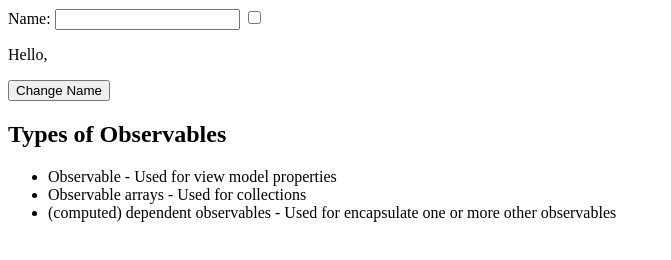
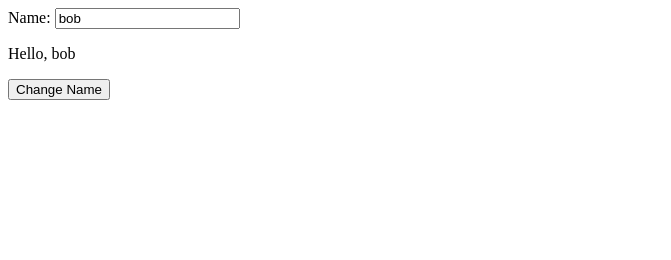
Before and after one commit to plumcube/knockout_eval, a plain HTML site: page index.html in a window 1280 px wide. Shown: the whole page, without its empty margins (0-671 px from the left). Drawn offline with Linux system fonts and the light colour scheme; a script that the page names is missing.

Commit message:
added new test cases

```diff
--- a/index.html
+++ b/index.html
@@ -1,24 +1,32 @@
 <html>
     <header>
-        <script src="http://knockoutjs.com/downloads/knockout-2.2.1.js"></script>
+
+        <script src="jquery-1.7.2.min.js"></script>
+        <script src="knockout-2.2.1.js"></script>
         <script src="knockout_eval.js"></script>
     </header>
     <body>
 
-
-        Name: <input type="text" data-bind="value: name, valueUpdate: 'afterkeydown'" />
-        <input type="checkbox" data-bind="checked: nameVisible" />
+        Name: <input type="text" data-bind="value: name" />
         <p>
-            Hello, <span data-bind="text: name, visible: nameVisible"></span>
+            Hello, <span data-bind="text: name"></span>
         </p>
         <button data-bind="click: changeName">Change Name</button>
 
-        <h2>Types of Observables</h2>
-        <ul>
-            <li>Observable - Used for view model properties</li>
-            <li>Observable arrays - Used for collections</li>
-            <li>(computed) dependent observables - Used for encapsulate one or more other observables</li>
-        </ul>
+
+        <!--Name: <input type="text" data-bind="value: name, valueUpdate: 'afterkeydown'" />-->
+        <!--<input type="checkbox" data-bind="checked: nameVisible" />-->
+        <!--<p>-->
+        <!--    Hello, <span data-bind="text: name, visible: nameVisible"></span>-->
+        <!--</p>-->
+        <!--<button data-bind="click: changeName">Change Name</button>-->
+
+        <!--<h2>Types of Observables</h2>-->
+        <!--<ul>-->
+        <!--    <li>Observable - Used for view model properties</li>-->
+        <!--    <li>Observable arrays - Used for collections</li>-->
+        <!--    <li>(computed) dependent observables - Used for encapsulate one or more other observables</li>-->
+        <!--</ul>-->
 
 
 
```
Also changed, not shown: knockout_eval.js (+7 -0 lines).
